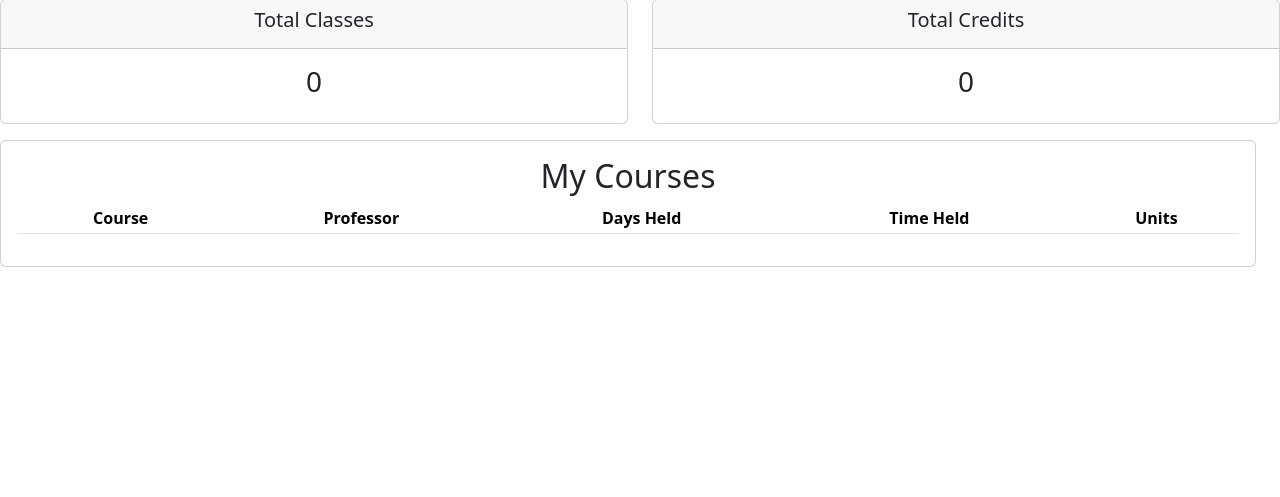
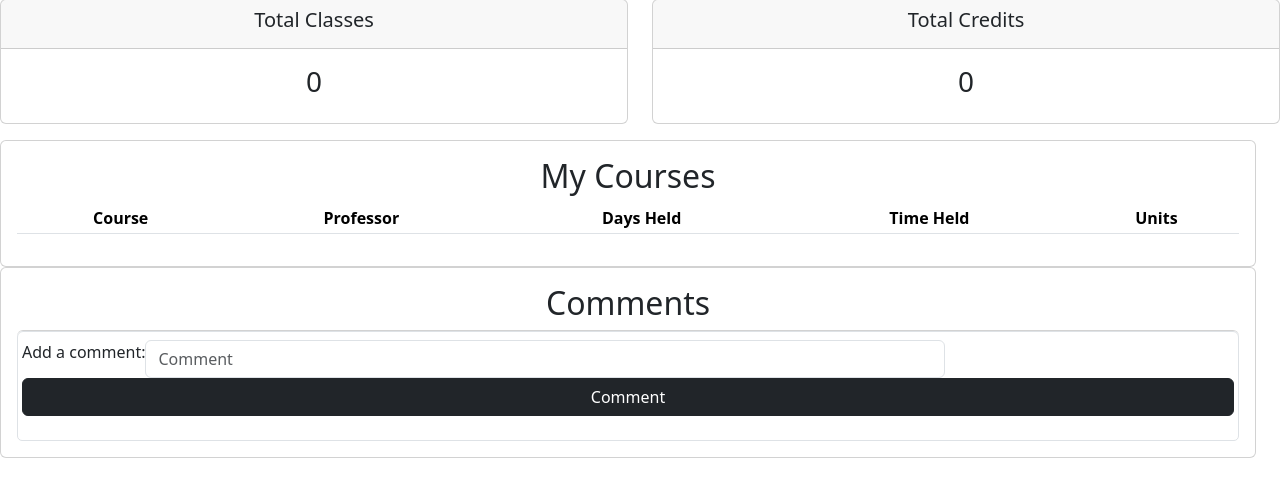
Before and after one commit to clrali/lous-list, a Django app: page /profile/1/ in a window 1280 px wide. Shown: the part 198-695 px from the top of the page. Run offline with Django 3.2, Linux system fonts and the light colour scheme; a user stored in the database is signed in; data comes from the database, SQL or seed files in the repository; lists and menus that the app fills with data are empty; some libraries are stand-ins or nearby versions.

Commit message:
worked on adding comments to schedules
Not sure if need to add anything in forms, also not sure how to imeplement in views. Think the model is working and updated profile.html to show comments (not everything is pretty though). Have not been able to add a comment yet.

```diff
--- a/louslistapp/forms.py
+++ b/louslistapp/forms.py
@@ -1,4 +1,10 @@
 from django import forms
+from .models import Comment
 
 class CourseSelected(forms.Form):
     delete = forms.CharField(label='', max_length=0).widget = forms.HiddenInput()
+
+class CommentForm(forms.Form):
+    class Meta:
+        model = Comment
+        fields = ('message', 'author')
--- a/louslistapp/models.py
+++ b/louslistapp/models.py
@@ -70,11 +70,21 @@ class AccountManager(models.Manager):
         accounts = Account.objects.all().exclude(user=me)
         return accounts
 
+
+class Comment(models.Model):
+    message = models.CharField(max_length=1500, null=True)
+    author = models.CharField(max_length=1500, null=True) # models.OneToOneField(Account, null=True, on_delete=models.CASCADE)
+
+    def __str__(self) -> str:
+        return f"{self.author}: {self.message}"
+
+
 class Account(models.Model):
     user = models.OneToOneField(User, null=True, on_delete=models.CASCADE)
     name = models.CharField(max_length=200, null=True)
     friends = models.ManyToManyField(User, related_name='friends', blank=True)
     courses = models.ManyToManyField(Course, related_name='courses', blank=True)
+    comments = models.ManyToManyField(Comment, related_name='comments', blank=True)
 
     objects = AccountManager()
 
--- a/louslistapp/templates/louslistapp/profile.html
+++ b/louslistapp/templates/louslistapp/profile.html
@@ -1,5 +1,5 @@
 {% extends "louslistapp/navbar.html" %} {% load socialaccount %}
-{% load time_converter %}
+{% load time_converter %} {% load bootstrap5 %} {% bootstrap_css %}
 {% block content %}
 
 <div class="row my-3 p-3 text-center">
@@ -67,7 +67,39 @@
       </table>
     </div>
   </div>
-  </div>
   {% endif %}
 </div>
+
+<div class="row">
+  <div class="col-md">
+    <div class="card card-body text-center">
+      <h2 class="col-mb-2"> Comments </h2>
+        <ul class="list-group">
+          <li class="list-group-item">
+            <form method="POST" class="form-group row">
+              {% csrf_token %}
+              Add a comment:
+                <input
+                  placeholder="Comment"
+                  type="text"
+                  name="n"
+                  class="form-control"
+                  style="width: 50rem"
+                />
+                {% buttons %}
+                  <button type="submit" class="btn btn-dark text"> Comment </button>
+                {% endbuttons %}
+            </form>
+          </li>
+
+
+        {% for comments in account.get_comments %}
+        <li>
+          <div>{{course.author}}: {{course.message}}</div>
+        </li>
+        {% endfor %}
+      </ul>
+    </div>
+  </div>
+</div>
 {% endblock %}
```
Also changed, not shown: louslistapp/views.py (+10 -1 lines), db.sqlite3, louslistapp/migrations/0003_comment_alter_course_days_account_comments.py (added).
